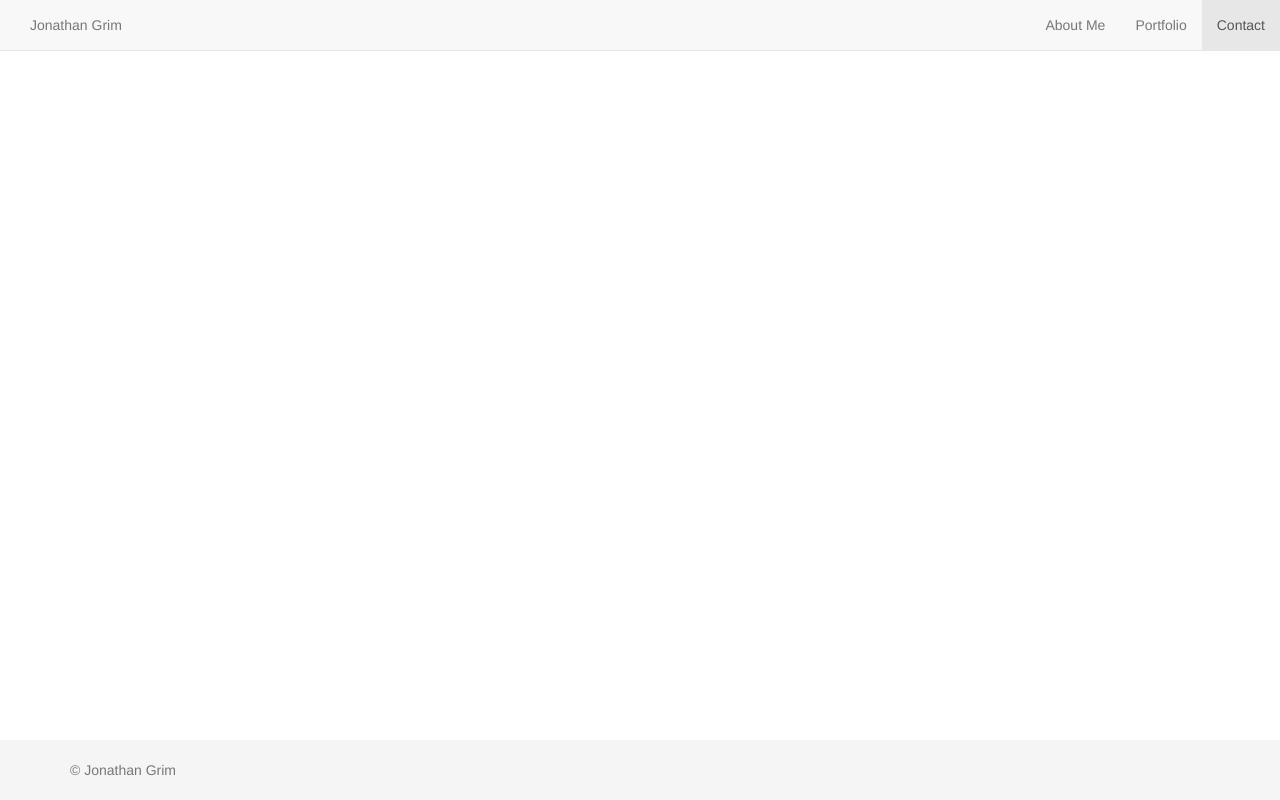
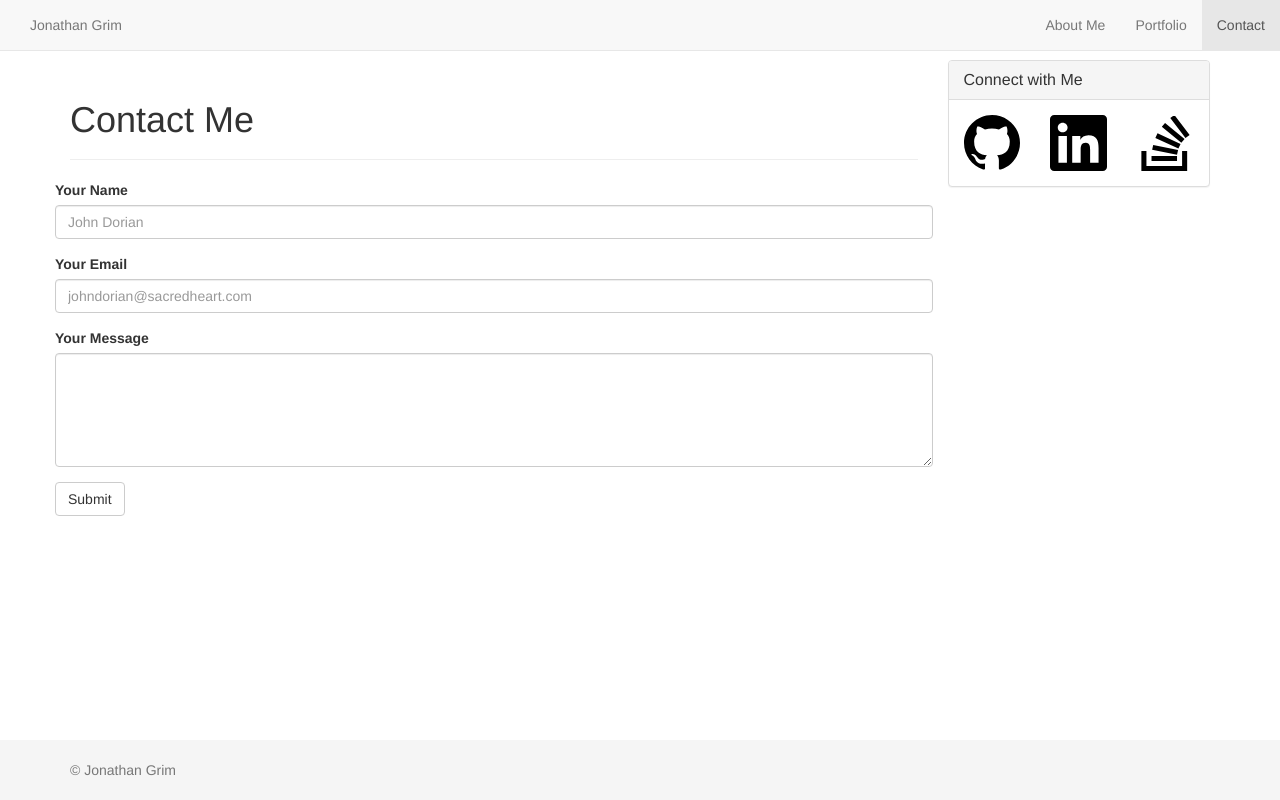
Before and after one commit to jongrim/bootstrap-portfolio, a plain HTML site: page contact.html in a window 1280 px wide. Drawn offline with nearby package versions, Linux system fonts and the light colour scheme.

Commit message:
Completes contact page. Corrects sidebar heading

```diff
--- a/assets/css/style.css
+++ b/assets/css/style.css
@@ -12,6 +12,10 @@ body > .container {
     padding-top: 60px;
 }
 
+#contactMeForm {
+  margin-bottom: 20px;
+}
+
 .footer {
   position: absolute;
   bottom: 0;
--- a/contact.html
+++ b/contact.html
@@ -40,6 +40,60 @@
         <!-- /.container-fluid -->
     </nav>
 
+    <div class="container">
+        <div class="row">
+            <div class="col-xs-12 col-md-9">
+                <div class="row">
+                    <div class="col-xs-12">
+                        <div class="page-header">
+                            <h1>Contact Me</h1>
+                        </div>
+                    </div>
+                </div>
+                <!-- Page header row -->
+                <div class="row">
+                    <div class="col-xs-10 col-xs-offset-1 col-md-12 col-md-offset-0">
+                        <div class="row">
+                            <form action="#" id="contactMeForm">
+                                <div class="form-group">
+                                    <label for="name">Your Name</label>
+                                    <input type="text" id="name" class="form-control" placeholder="John Dorian">
+                                </div>
+                                <div class="form-group">
+                                    <label for="email">Your Email</label>
+                                    <input type="email" id="email" class="form-control" placeholder="johndorian@sacredheart.com">
+                                </div>
+                                <div class="form-group">
+                                    <label for="message">Your Message</label>
+                                    <textarea name="message" id="message" cols="30" rows="5" class="form-control">
+                                    </textarea>
+                                </div>
+                                <button type="submit" class="btn btn-default">Submit</button>
+                            </form>
+                        </div>
+
+                    </div>
+                </div>
+            </div>
+
+            <div class="col-xs-8 col-xs-offset-2 col-sm-4 col-sm-offset-4 col-md-3 col-md-offset-0">
+                <div class="panel panel-default">
+                    <div class="panel-heading">
+                        <h2 class="panel-title">Connect with Me</h2>
+                    </div>
+                    <div class="panel-body">
+                        <div class="row">
+                            <div class="col-xs-4"><a href="GitHub"><img src="assets/images/github.svg" alt="GitHub" class="img-responsive center-block"></a></div>
+                            <div class="col-xs-4"><a href="LinkedIn"><img src="assets/images/linkedin.svg" alt="LinkedIn" class="img-responsive center-block"></a></div>
+                            <div class="col-xs-4"><a href="Stack Overflow"><img src="assets/images/stackoverflow.svg" alt="Stack Overflow" class="img-responsive center-block"></a></div>
+                        </div>
+                    </div>
+                </div>
+            </div>
+            <!-- Sidebar -->
+        </div>
+    </div>
+
     <footer class="footer">
         <div class="container">
             <p class="text-muted">&copy; Jonathan Grim</p>
```
Also changed, not shown: index.html (+3 -1 lines), portfolio.html (+3 -1 lines).
